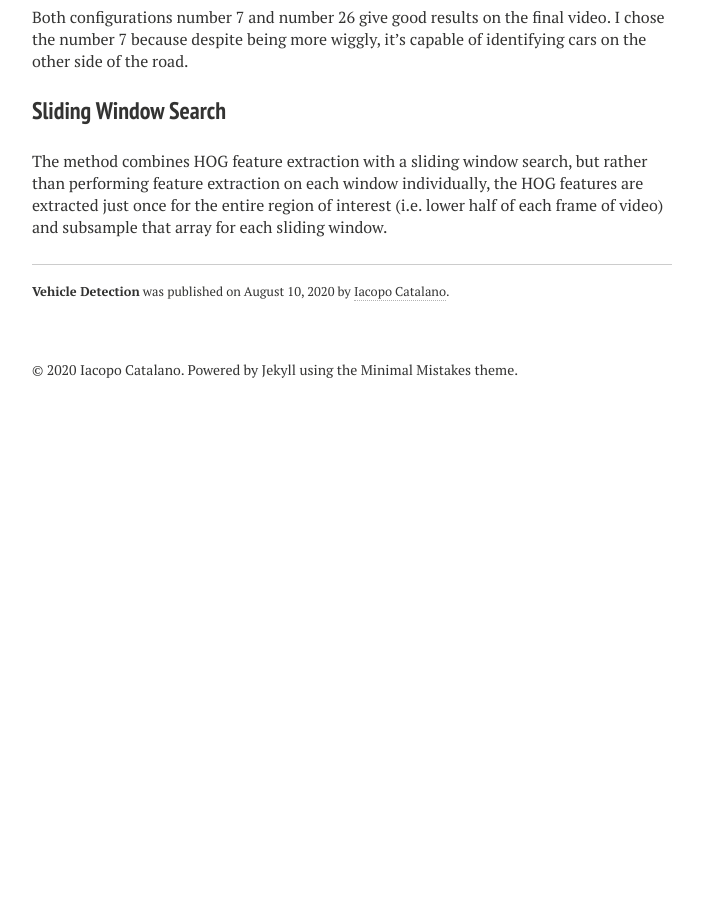
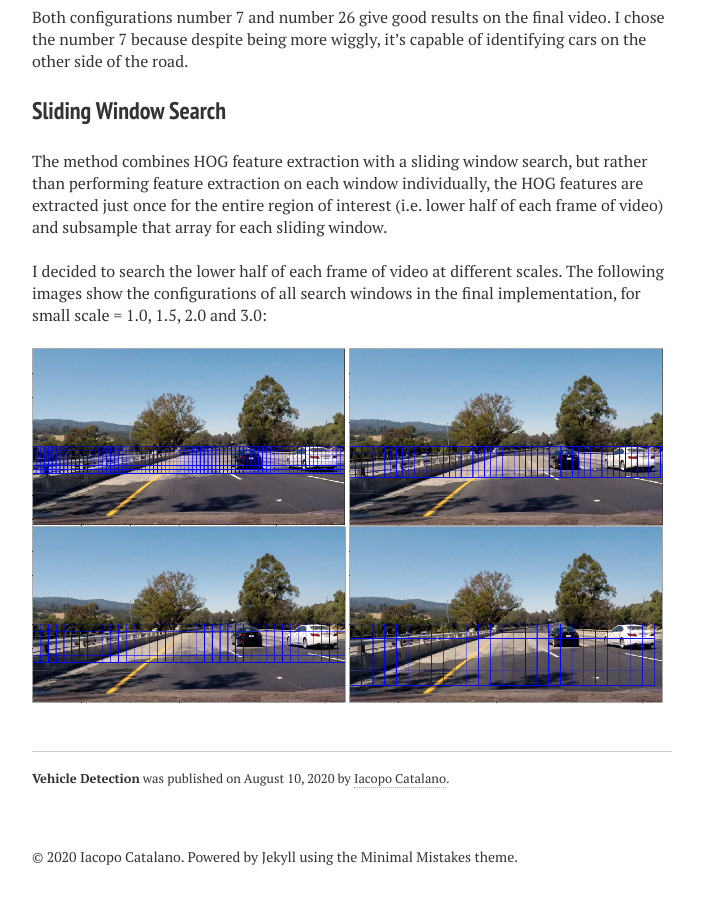
Before and after one commit to IacopomC/iacopomc.github.io, a Jekyll site: the page built from _projects/2020-08-10-vehicle-detection.md, in a window 1280 px wide and 900 px high, scrolled down 3977 px. Shown: the whole window, without its empty margins (288-991 px from the left). Built offline with Jekyll 4.4.1, drawn with Linux system fonts in a browser that asks for light colours; nearby versions of some CDN libraries; before the commit the page ends 4405 px from its top, so only the background shows below that.

Commit message:
Add different scale images

```diff
--- a/_projects/2020-08-10-vehicle-detection.md
+++ b/_projects/2020-08-10-vehicle-detection.md
@@ -127,3 +127,17 @@ Both configurations number 7 and number 26 give good results on the final video.
 ### Sliding Window Search
 
 The method combines HOG feature extraction with a sliding window search, but rather than performing feature extraction on each window individually, the HOG features are extracted just once for the entire region of interest (i.e. lower half of each frame of video) and subsample that array for each sliding window.
+
+<br/>
+
+I decided to search the lower half of each frame of video at different scales. The following images show the configurations of all search windows in the final implementation, for small scale = 1.0, 1.5, 2.0 and 3.0:
+
+<br/>
+
+<img src="{{ site.url }}/assets/images/vehicle-detection-project/scale_1.png" width="49%">
+<img src="{{ site.url }}/assets/images/vehicle-detection-project/scale_1,5.png" width="49%">
+
+<img src="{{ site.url }}/assets/images/vehicle-detection-project/scale_2.png" width="49%">
+<img src="{{ site.url }}/assets/images/vehicle-detection-project/scale_3.png" width="49%">
+
+<br/>
```
Also changed, not shown: assets/images/vehicle-detection-project/scale_1,5.png (added), assets/images/vehicle-detection-project/scale_1.png (added), assets/images/vehicle-detection-project/scale_2.png (added), assets/images/vehicle-detection-project/scale_3.png (added).
